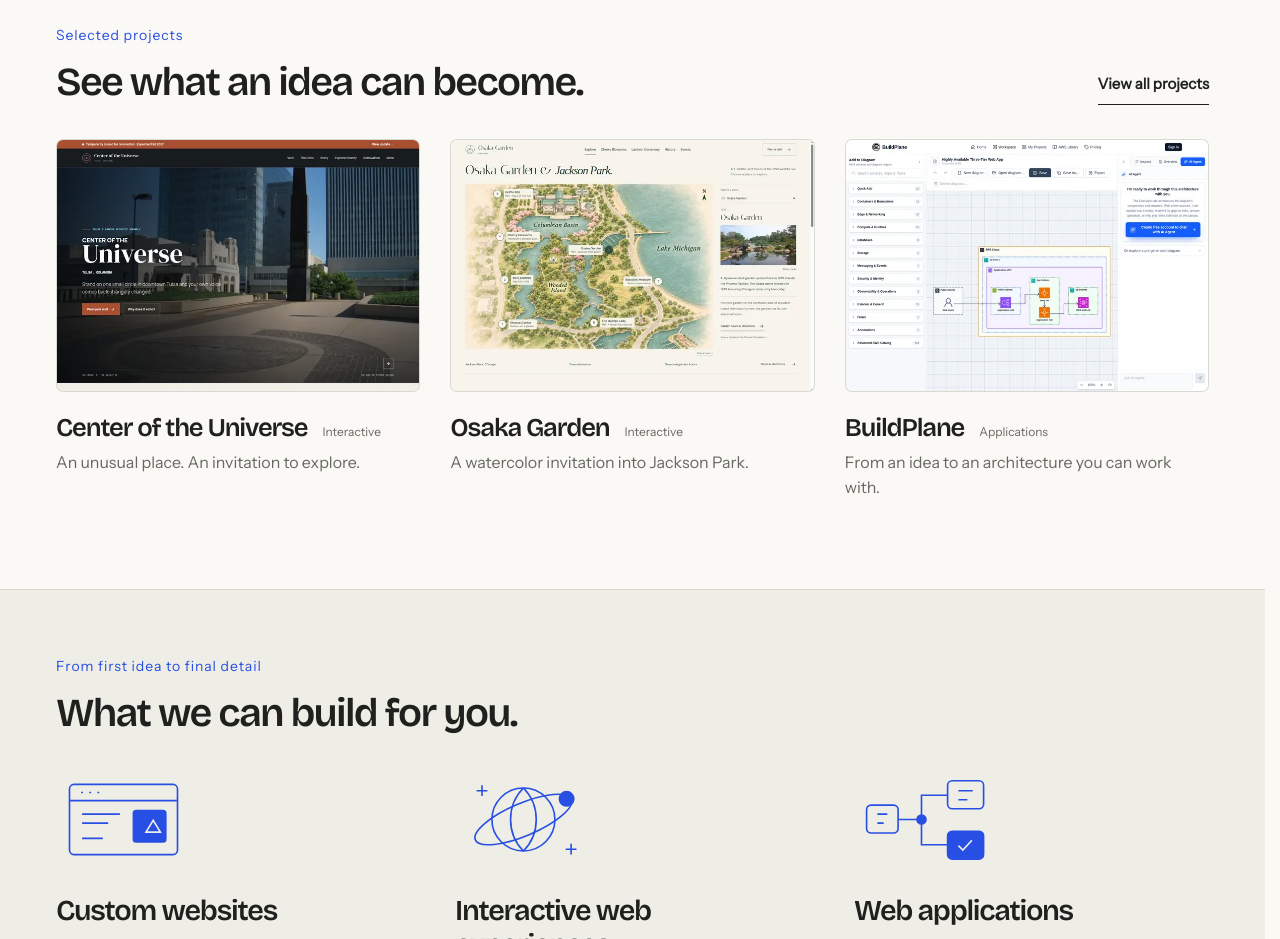
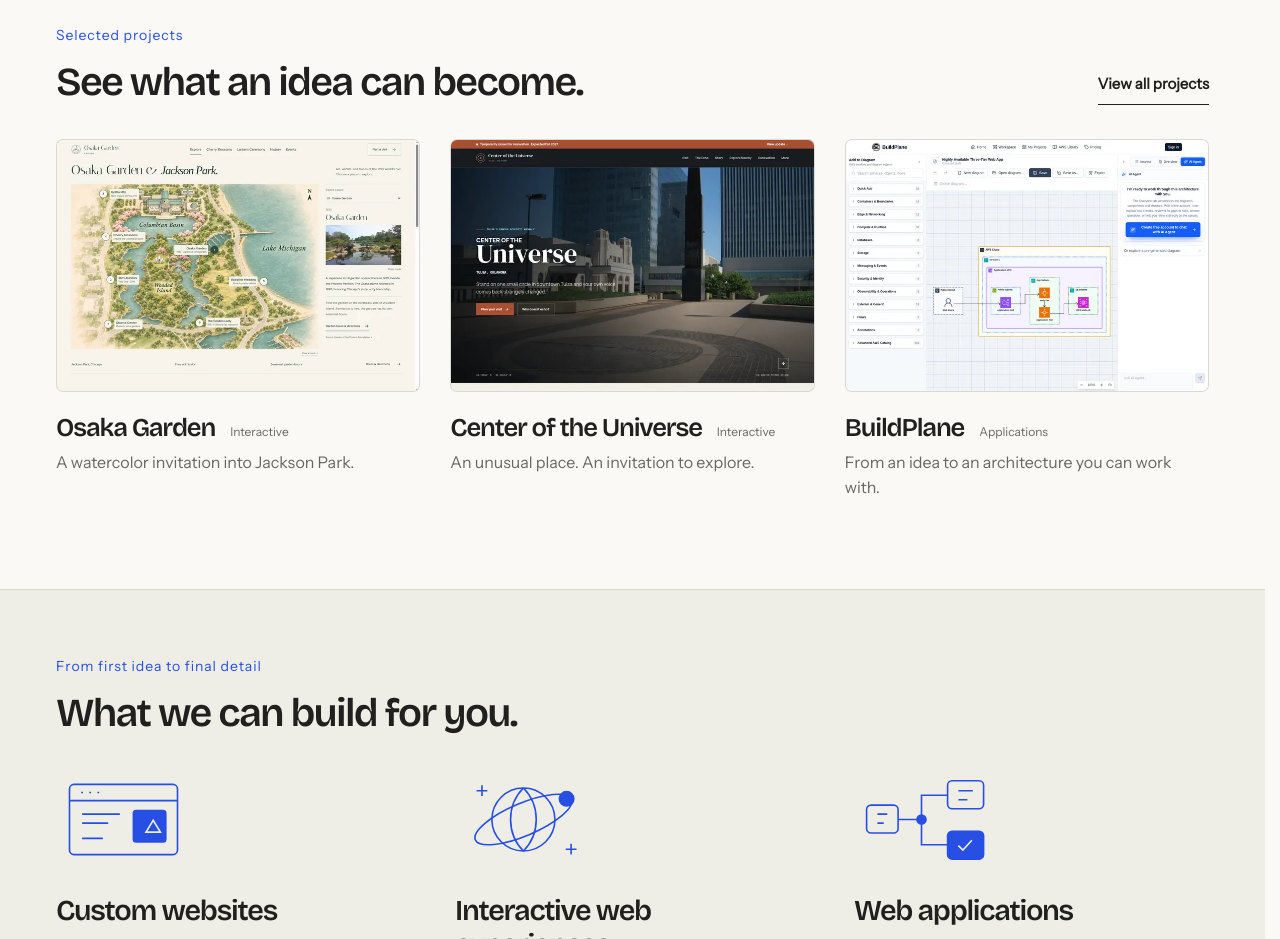
Before and after one commit to sirob511/studio, a Next.js app: page / in a window 1280 px wide. Shown: the part 840-1779 px from the top of the page. Built offline with nearby package versions, Linux system fonts and the light colour scheme.

Commit message:
Lead selected projects with Osaka Garden

```diff
--- a/app/page.tsx
+++ b/app/page.tsx
@@ -9,7 +9,7 @@ const serviceCopy: Record<string, string> = {
   'interactive-web-experiences': 'Illustrated worlds, guides, maps, and tools that invite people to explore and take part.',
   'web-applications': 'Portals, dashboards, and custom workflows that connect your data and make complicated tasks easier.',
 };
-const featuredProjects = ['center-of-the-universe-tulsa', 'osaka-garden', 'buildplane'].map(slug => projects.find(project => project.slug === slug)!);
+const featuredProjects = ['osaka-garden', 'center-of-the-universe-tulsa', 'buildplane'].map(slug => projects.find(project => project.slug === slug)!);
 const lakefront = projects.find(project => project.slug === 'lakefront-trail')!;
 const planet = projects.find(project => project.slug === 'a-planet-of-her-own')!;
 
```
